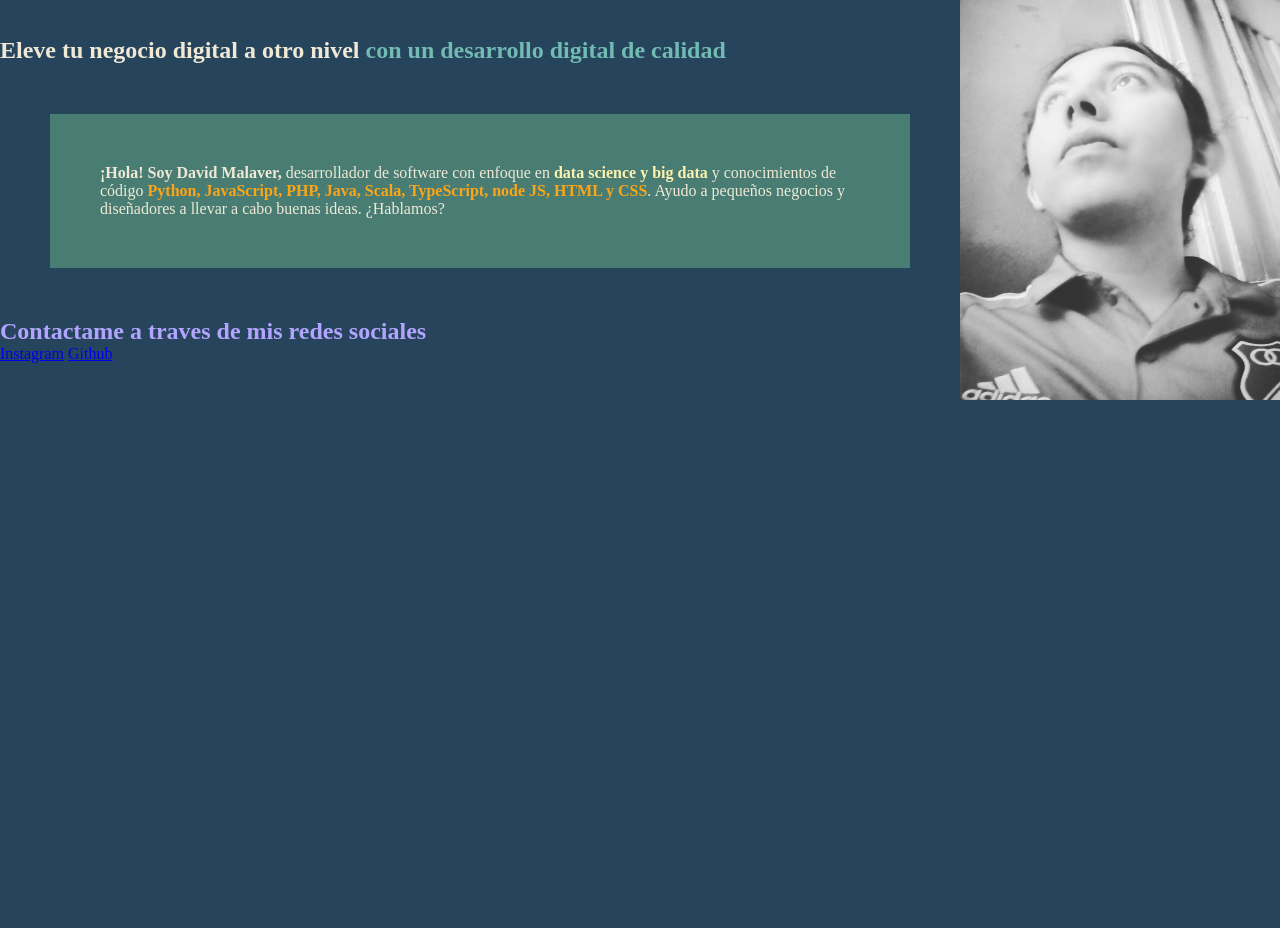
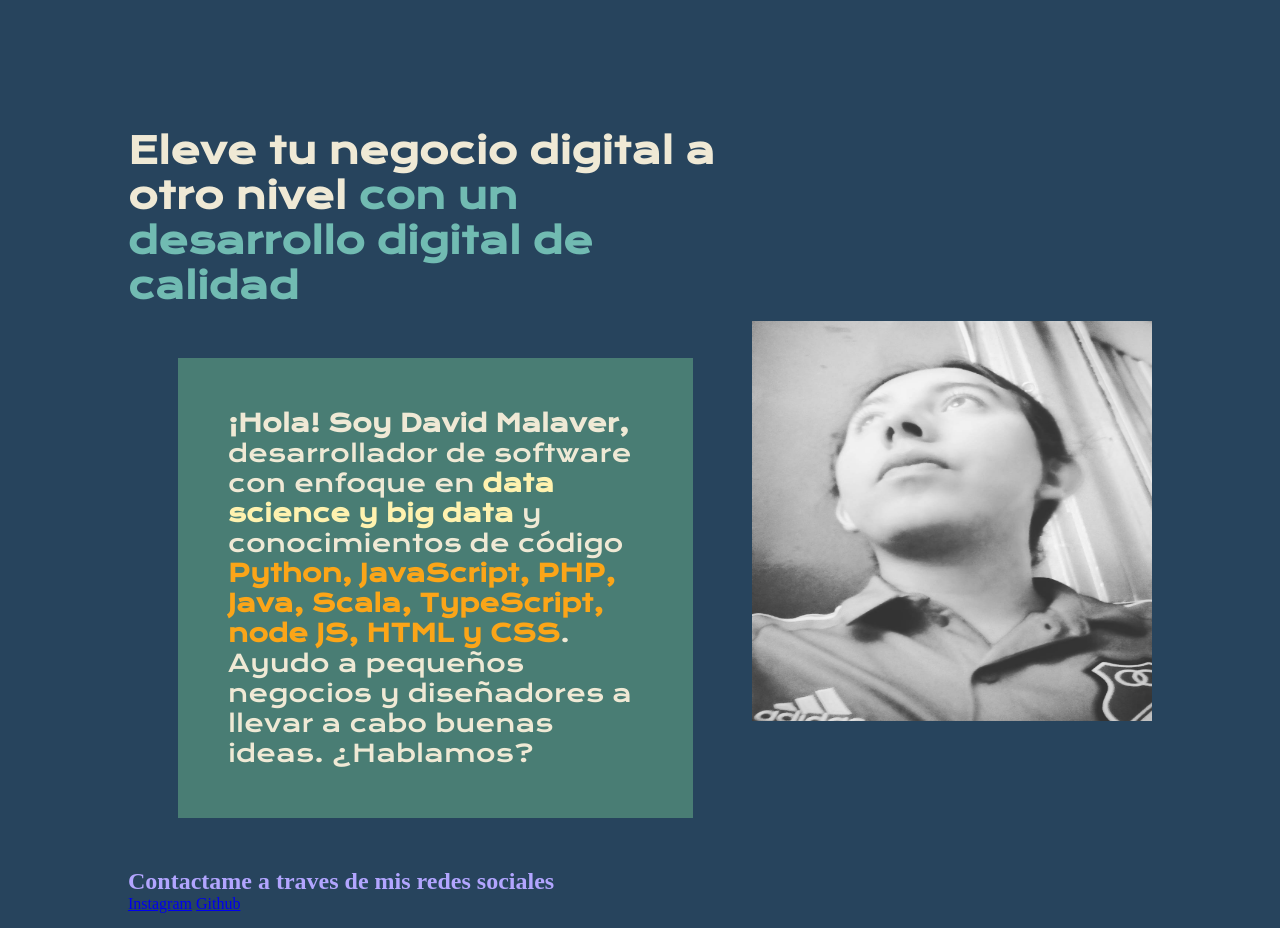
Before and after one commit to Daimond92/presentation-page, a plain HTML site: page index.html in a window 1280 px wide. Before the commit the page ends 800 px from the top, so only its background shows below. Drawn offline with nearby package versions, Linux system fonts and the light colour scheme.

Commit message:
Add Krona One and Montserrat famyli fonts

```diff
--- a/index.html
+++ b/index.html
@@ -9,32 +9,36 @@
   <body>
     <header></header>
     <main class="presentation">
-      <section>
-        <h1>
+      <section class="presentation__content">
+        <h1 class="presentation__content__title">
           Eleve tu negocio digital a otro nivel
-          <strong class="featured-title"
+          <strong class="presentation__content_title__featured-title"
             >con un desarrollo digital de calidad</strong
           >
         </h1>
-        <p class="describe">
+        <p class="presentation__content__describe">
           <strong>¡Hola! Soy David Malaver,</strong> desarrollador de software
           con enfoque en
-          <strong class="focus">data science y big data</strong> y conocimientos
-          de código
-          <strong class="code"
+          <strong class="presentation__content__focus"
+            >data science y big data</strong
+          >
+          y conocimientos de código
+          <strong class="presentation__content__code"
             >Python, JavaScript, PHP, Java, Scala, TypeScript, node JS, HTML y
             CSS</strong
           >. Ayudo a pequeños negocios y diseñadores a llevar a cabo buenas
           ideas. ¿Hablamos?
         </p>
-        <h2 class="contact">Contactame a traves de mis redes sociales</h2>
+        <h2 class="presentation__content__contact">
+          Contactame a traves de mis redes sociales
+        </h2>
         <a href="https://www.instagram.com/daimondd_92">Instagram</a>
         <a href="https://github.com/Daimond92/">Github</a>
       </section>
       <img
         src="Imagenes/David.jpg"
         alt="Imagen de David pensando en nuevos proyectos"
-        class="photo"
+        class="presentation__photo"
       />
     </main>
     <footer></footer>
--- a/style.css
+++ b/style.css
@@ -1,3 +1,5 @@
+@import url('https://fonts.googleapis.com/css2?family=Krona+One&family=Montserrat:ital,wght@0,100..900;1,100..900&display=swap');
+
 * {
   padding: 0;
   margin: 0;
@@ -13,32 +15,45 @@ body {
 .presentation {
   display: flex;
   align-items: center;
+  margin: 10%;
+  justify-content: space-between;
 }
 
-.featured-title {
+.presentation__content {
+  width: 615px;
+}
+
+.presentation__content__title {
+  font-size: 36px;
+  font-family: "Krona One", serif;
+}
+
+.presentation__content_title__featured-title {
   color: #71bbb2;
 }
 
-.focus {
-  color: #fff2af;
-}
-
-.code {
-  color: #fba518;
-}
-
-.describe {
+.presentation__content__describe {
   padding: 50px;
   margin: 50px;
   border: 30px;
   background-color: #497d74;
+  font-size: 24px;
+  font-family: "Krona One", serif;
 }
 
-.contact {
+.presentation__content__focus {
+  color: #fff2af;
+}
+
+.presentation__content__code {
+  color: #fba518;
+}
+
+.presentation__content__contact {
   color: #b2a5ff;
 }
 
-.photo {
+.presentation__photo {
   width: 400px;
   height: 400px;
 }
```
